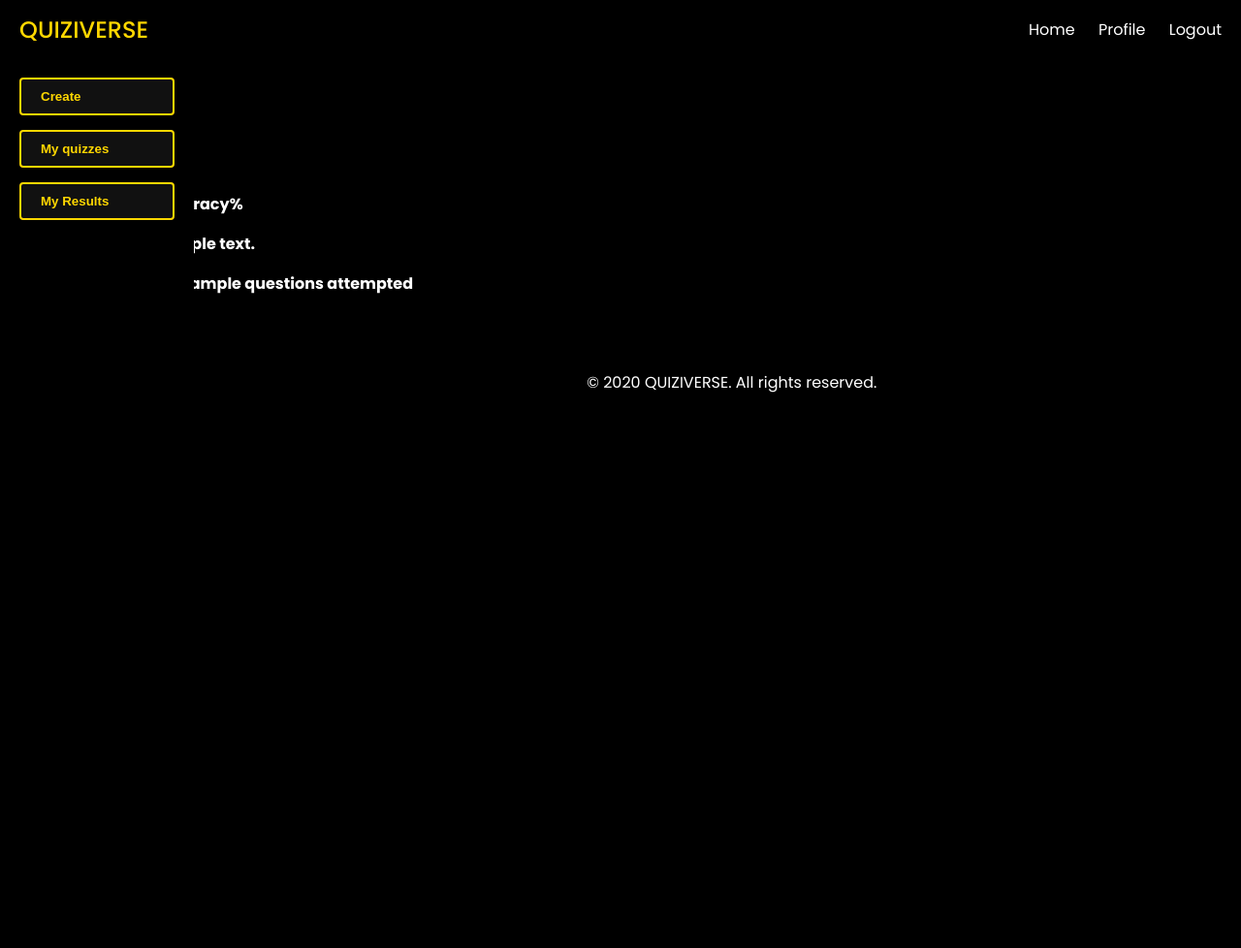
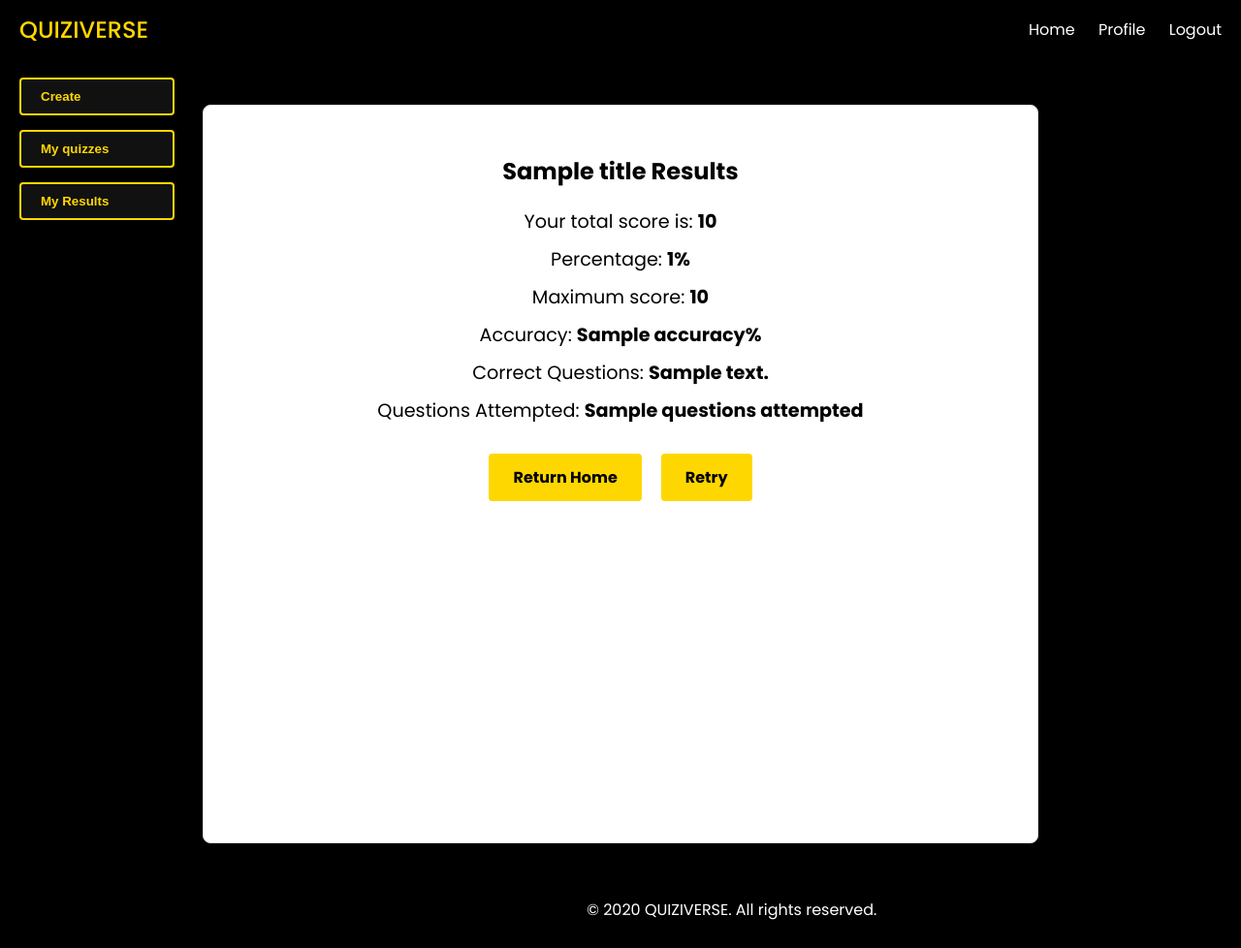
Before and after one commit to realWRC/quiziverse, a Flask app: template api/templates/finishquiz.html in a window 1280 px wide; the page is wider, and only the part inside the window is pictured. Shown: that part at 97% size. Before the commit the page ends 405 px from the top of that part, so only its background shows below. Run offline with Flask 3, Linux system fonts and the light colour scheme; the template is opened without the code that fills it: most values are stand-ins (such as "Sample title", 1, 10 or a date in 2020).

Commit message:
Styled the finished quiz page

```diff
--- /dev/null
+++ b/api/static/css/finish.css
@@ -0,0 +1,85 @@
+.main-section {
+  background-color: #fff;
+  color: black;
+  width: 90%;
+  height: 90%;
+  margin-top: 100px;
+  margin-left: 220px;
+  margin-bottom: 10px;
+  padding: 10px;
+  box-sizing: border-box;
+  display: flex;
+  flex-direction: column;
+}
+
+.quiz-results-container {
+  max-width: 800px;
+  width: 100%;
+  height: 700px;
+  color: black;
+  margin: 20px auto;
+  margin-top: 100px;
+  padding: 30px;
+  background-color: #fff;
+  border: 1px solid #ddd;
+  border-radius: 8px;
+  box-shadow: 0 4px 6px rgba(0,0,0,0.1);
+  text-align: center;
+}
+
+.results-summary p {
+  margin-top: 50px;
+  font-size: 1.2rem;
+  color: #000;
+  margin: 10px 0;
+}
+
+.results-summary strong {
+  color: #000;
+}
+
+.results-actions {
+  margin-top: 30px;
+  display: flex;
+  justify-content: center;
+  gap: 20px;
+}
+
+.button {
+  display: inline-block;
+  padding: 12px 25px;
+  background-color: #FFD700;
+  color: #000;
+  text-decoration: none;
+  font-weight: bold;
+  border: none;
+  border-radius: 4px;
+  cursor: pointer;
+  transition: background-color 0.3s, transform 0.2s;
+  font-size: 1rem;
+}
+
+.button:hover {
+  background-color: #e5c100;
+  /* transform: translateY(-2px); */
+}
+
+@media (max-width: 600px) {
+  .quiz-results-container {
+    padding: 20px;
+  }
+
+  .results-summary p {
+    font-size: 1rem;
+  }
+
+  .button {
+    padding: 10px 20px;
+    font-size: 0.9rem;
+  }
+
+  .results-actions {
+    flex-direction: column;
+    gap: 10px;
+  }
+}
--- a/api/templates/finishquiz.html
+++ b/api/templates/finishquiz.html
@@ -1,4 +1,8 @@
 {% extends 'home.html' %}
+
+{% block childcss %}
+<link rel="stylesheet" href="{{ url_for('static', filename='css/finish.css') }}">
+{% endblock childcss %}
 
 {% block main %}
 {% include "_verticalnav.html" %}
@@ -12,17 +16,24 @@
     </ul>
   {% endif %}
 {% endwith %}
-</div>
-<div class="quiz-container">
-  <h2>{{ title }} Results</h2>
-  <p>Your total score is: <strong>{{ user_score }}</strong></p>
-  <p>Percentage: <strong>{{ percentage_score }}&#37</strong></p>
-  <p>Maximum score: <strong>{{ max_score }}</strong></p>
-  <p>Accuracy: <strong>{{ accuracy }}&#37</strong></p>
-  <p>Correct Questions: <strong>{{ correct_answers }}</strong></p>
-  <p>Questions Attempted: <strong>{{ questions_attempted }}</strong></p>
-  <a href="{{ url_for('home') }}">Return Home</a>
-  <a href="{{ url_for('quizinfo', quiz_id=quiz_id) }}">Retry</a>
-</div>
+<main class="page-container">
+  <div class="quiz-results-container">
+    <h2 class="results-title">{{ title }} Results</h2>
+
+    <div class="results-summary">
+      <p>Your total score is: <strong>{{ user_score }}</strong></p>
+      <p>Percentage: <strong>{{ percentage_score }}&#37;</strong></p>
+      <p>Maximum score: <strong>{{ max_score }}</strong></p>
+      <p>Accuracy: <strong>{{ accuracy }}&#37;</strong></p>
+      <p>Correct Questions: <strong>{{ correct_answers }}</strong></p>
+      <p>Questions Attempted: <strong>{{ questions_attempted }}</strong></p>
+    </div>
+
+    <div class="results-actions">
+      <a href="{{ url_for('home') }}" class="button return-home">Return Home</a>
+      <a href="{{ url_for('quizinfo', quiz_id=quiz_id) }}" class="button retry-quiz">Retry</a>
+    </div>
+  </div>
+</main>
 
 {% endblock main %}
```
